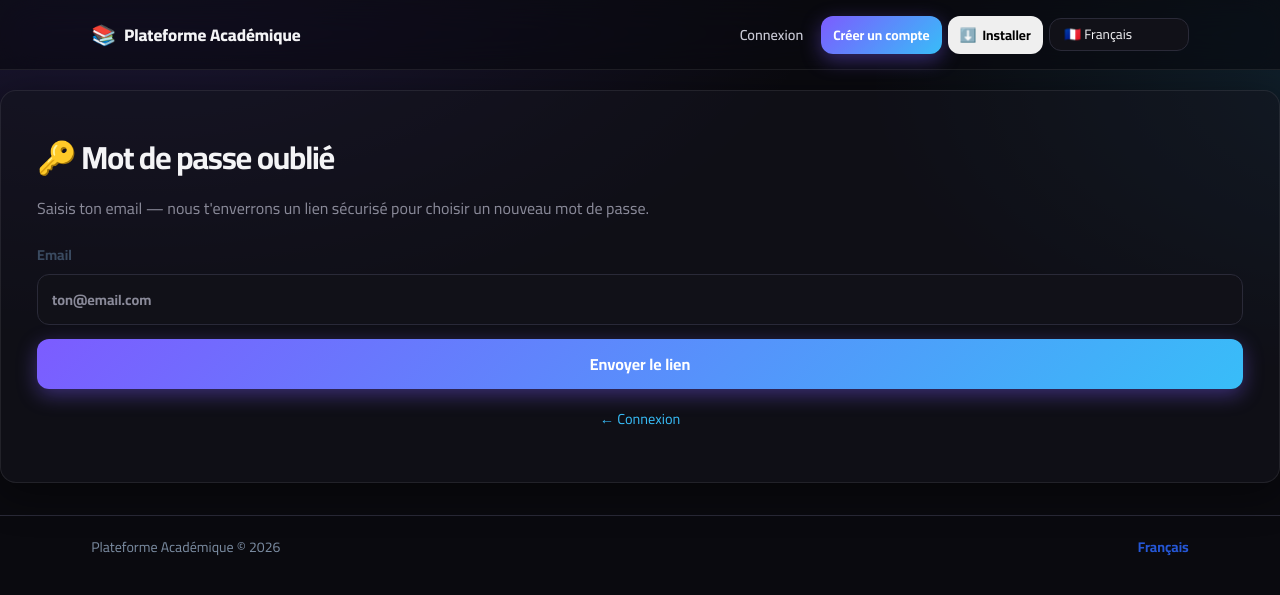
After one commit to affiyassineaffi-beep/assa, a Flask app: page /forgot-password in a window 1280 px wide. The commit adds this page. Shown: the top 595 px of the page. Run offline with Flask 3, Linux system fonts and the light colour scheme; some libraries are stand-ins or nearby versions.

Commit message:
Implement password reset and AI-powered theming based on interests
Add a password reset flow with email verification and token generation, and enhance the AI theming to accept user interests for dynamic theme creation.

Replit-Commit-Author: Agent
Replit-Commit-Session-Id: f3057fe6-954e-484d-b454-48cd092640de
Replit-Commit-Checkpoint-Type: full_checkpoint
Replit-Commit-Event-Id: 448adc3e-18f5-4c34-849b-5813d0a81d18
Replit-Commit-Screenshot-Url: https://storage.googleapis.com/screenshot-production-us-central1/0fec391b-889a-42ad-98b4-1126711e7fbd/f3057fe6-954e-484d-b454-48cd092640de/wUSigIU
Replit-Helium-Checkpoint-Created: true

````diff
--- a/main.py
+++ b/main.py
@@ -342,6 +342,41 @@ def send_verification_email(student: Student) -> bool:
     return _send_email(student.email, subject, html, text)
 
 
+def send_password_reset_email(student: Student) -> bool:
+    """Send the password-reset link via real SMTP. Returns True on success."""
+    if not student.email or not student.password_reset_token:
+        return False
+    try:
+        host = request.host_url.rstrip("/")
+    except RuntimeError:
+        host = (os.environ.get("REPLIT_DEV_DOMAIN") or "http://localhost:5000")
+        if not host.startswith("http"):
+            host = "https://" + host
+    link = f"{host}/reset-password/{student.password_reset_token}"
+    subject = "Réinitialisation du mot de passe — Plateforme Académique"
+    html = f"""
+      <div style="font-family:Cairo,system-ui,sans-serif;max-width:480px;margin:0 auto;
+                  background:#0a0a0f;color:#fafafa;padding:32px;border-radius:16px">
+        <h1 style="margin:0 0 12px">Salut {student.username} 👋</h1>
+        <p style="color:#cbd5e1;line-height:1.6">
+          Tu as demandé à réinitialiser ton mot de passe. Ce lien est
+          valable 1&nbsp;heure et ne peut être utilisé qu'une seule fois.
+          Si tu n'es pas à l'origine de la demande, ignore cet email.
+        </p>
+        <p style="text-align:center;margin:28px 0">
+          <a href="{link}"
+             style="background:linear-gradient(135deg,#7c5cff,#38bdf8);color:#fff;
+                    text-decoration:none;padding:14px 28px;border-radius:999px;
+                    font-weight:700;display:inline-block">Choisir un nouveau mot de passe</a>
+        </p>
+        <p style="color:#94a3b8;font-size:.85rem;word-break:break-all">
+          Ou colle ce lien dans ton navigateur :<br>{link}
+        </p>
+      </div>"""
+    text = f"Réinitialise ton mot de passe : {link}"
+    return _send_email(student.email, subject, html, text)
+
+
 def send_phone_otp(student: Student) -> str:
     """Generate a 6-digit OTP, store it on the student, and 'send' it via SMS.
 
@@ -499,6 +534,8 @@ def _ensure_schema():
             ("phone_otp_expires",  "ALTER TABLE students ADD COLUMN phone_otp_expires DATETIME"),
             ("gender",             "ALTER TABLE students ADD COLUMN gender VARCHAR(16)"),
             ("custom_theme",       "ALTER TABLE students ADD COLUMN custom_theme TEXT"),
+            ("password_reset_token",   "ALTER TABLE students ADD COLUMN password_reset_token VARCHAR(80)"),
+            ("password_reset_expires", "ALTER TABLE students ADD COLUMN password_reset_expires DATETIME"),
         ]:
             if col not in scols:
                 db.session.execute(text(ddl))
@@ -596,7 +633,12 @@ def register():
         if gender not in {"female", "male", "other"}:
             gender = "other"
 
-        # Optional photo upload → AI-generated personal theme
+        # AI-generated personal theme:
+        #   1) If a photo was uploaded, analyze it directly.
+        #   2) Else, if an "interest" was provided, web-search inspiration
+        #      images and let Gemini design a theme from them.
+        #   3) Else, use the gender default.
+        interest = (request.form.get("interest") or "").strip()
         theme_obj = dict(DEFAULT_THEMES.get(gender, DEFAULT_THEMES["other"]))
         photo = request.files.get("theme_photo")
         if photo and photo.filename:
@@ -607,6 +649,11 @@ def register():
                     theme_obj = generate_theme_from_image(img_bytes, mime, gender)
             except Exception as exc:
                 print(f"[theme] upload failed: {exc}", flush=True)
+        elif interest:
+            try:
+                theme_obj = generate_theme_from_interest(interest, gender)
+            except Exception as exc:
+                print(f"[theme] interest gen failed: {exc}", flush=True)
 
         student = Student(
             username=username, email=email,
@@ -674,6 +721,57 @@ def verify_email(token: str):
     save_session(student)
     flash("Email vérifié ! Bienvenue 🎉", "success")
     return redirect(url_for("dashboard"))
+
+
+# ─── Password Reset (Forgot Password) ────────────────────────────────────────
+@app.route("/forgot-password", methods=["GET", "POST"])
+def forgot_password():
+    sent = False
+    email = ""
+    if request.method == "POST":
+        email = (request.form.get("email") or "").strip().lower()
+        if email and "@" in email:
+            student = Student.query.filter_by(email=email).first()
+            if student:
+                student.password_reset_token = secrets.token_urlsafe(32)
+                student.password_reset_expires = datetime.utcnow() + timedelta(hours=1)
+                db.session.commit()
+                # Best-effort send. We never reveal whether the email exists.
+                try:
+                    send_password_reset_email(student)
+                except Exception as exc:
+                    print(f"[reset] email send failed: {exc}", flush=True)
+            sent = True
+    return render_template("forgot_password.html", sent=sent, email=email)
+
+
+@app.route("/reset-password/<token>", methods=["GET", "POST"])
+def reset_password(token: str):
+    student = Student.query.filter_by(password_reset_token=token).first()
+    valid = bool(student and student.password_reset_expires
+                 and student.password_reset_expires > datetime.utcnow())
+    if not valid:
+        flash("Lien de réinitialisation invalide ou expiré.", "error")
+        return redirect(url_for("forgot_password"))
+
+    if request.method == "POST":
+        new_pw = request.form.get("password", "")
+        confirm = request.form.get("confirm", "")
+        if len(new_pw) < 4:
+            flash(t("err_password_short"), "error")
+        elif new_pw != confirm:
+            flash("Les deux mots de passe ne correspondent pas.", "error")
+        else:
+            student.password_hash = generate_password_hash(new_pw)
+            student.password_reset_token = None
+            student.password_reset_expires = None
+            # A successful reset implicitly verifies the email
+            student.email_verified = 1
+            student.is_active = 1
+            db.session.commit()
+            flash("Mot de passe mis à jour. Tu peux te connecter.", "success")
+            return redirect(url_for("login"))
+    return render_template("reset_password.html", token=token)
 
 
 @app.route("/verify-email/resend", methods=["POST"])
@@ -1454,6 +1552,79 @@ def _normalize_theme(raw: dict, gender: str) -> dict:
     return out
 
 
+def _fetch_web_images(query: str, count: int = 3) -> list[tuple[bytes, str]]:
+    """Fetch a few inspiration images for the user's interest from free image
+    services. Returns a list of (bytes, mime_type) — empty list on failure.
+
+    Tries loremflickr.com (Flickr CC-licensed photos). No API key required.
+    """
+    out: list[tuple[bytes, str]] = []
+    if not query:
+        return out
+    q = re.sub(r"[^A-Za-z0-9, ]", "", query).strip().replace(" ", ",") or "abstract"
+    sources = [
+        f"https://loremflickr.com/600/400/{q}?lock={i}" for i in range(1, count + 1)
+    ]
+    for url in sources:
+        try:
+            r = requests.get(url, timeout=8, allow_redirects=True,
+                             headers={"User-Agent": "SSAS-Theme/1.0"})
+            if r.status_code == 200 and r.content and len(r.content) > 1024:
+                ctype = r.headers.get("Content-Type", "image/jpeg").split(";")[0].strip()
+                if ctype.startswith("image/"):
+                    out.append((r.content, ctype))
+        except Exception as exc:
+            print(f"[theme] web image fetch failed for {url}: {exc}", flush=True)
+    return out
+
+
+def generate_theme_from_interest(interest: str, gender: str) -> dict:
+    """AI-enhanced theme: search the web for images matching the user's interest,
+    feed them to Gemini Vision, and return a custom theme.
+
+    Falls back to gender defaults if web fetch or Gemini fails.
+    """
+    base = DEFAULT_THEMES.get(gender, DEFAULT_THEMES["other"])
+    interest = (interest or "").strip()
+    if not interest:
+        return dict(base)
+
+    images = _fetch_web_images(interest, count=3)
+    if not images or not _gemini_ready():
+        return dict(base)
+
+    deco_hint = ("hearts, butterflies, floral or stars" if gender == "female"
+                 else "grid, geometric or waves" if gender == "male"
+                 else "any tasteful decoration")
+    prompt = (
+        f"The user (gender: {gender or 'unspecified'}) is interested in: "
+        f"\"{interest}\". Analyze the mood, dominant colors and aesthetic of "
+        "the attached inspiration images and design ONE cohesive UI color "
+        "theme that captures that vibe. Prefer decorations like " + deco_hint
+        + ". Return ONLY a compact JSON object (no markdown, no comments) "
+        'with exactly these keys: {"primary":"#hex","accent":"#hex",'
+        '"bg":"#hex","surface":"#hex","text":"#hex","muted":"#hex",'
+        '"decoration":"<one of: hearts, butterflies, floral, grid, waves, '
+        'stars, geometric, none>"}. Use 6-digit hex colors. Ensure text is '
+        "readable on bg/surface."
+    )
+    try:
+        model = genai.GenerativeModel(GEMINI_MODEL)
+        parts: list = [prompt]
+        for img_bytes, mime in images:
+            parts.append({"mime_type": mime, "data": img_bytes})
+        resp = model.generate_content(parts)
+        txt = (getattr(resp, "text", "") or "").strip()
+        txt = re.sub(r"^```(?:json)?|```$", "", txt, flags=re.MULTILINE).strip()
+        data = _json.loads(txt)
+        if not isinstance(data, dict):
+            raise ValueError("not a dict")
+        return _normalize_theme(data, gender)
+    except Exception as exc:
+        print(f"[theme] interest-based generation failed: {exc}", flush=True)
+        return dict(base)
+
+
 def generate_theme_from_image(image_bytes: bytes, mime_type: str,
                               gender: str) -> dict:
     """Use Gemini Vision to extract a custom theme from a user-uploaded image.
@@ -1792,22 +1963,26 @@ def settings_page():
             db.session.commit()
             flash(t("success_profile"), "success")
         elif action == "regen_theme":
-            # Regenerate the AI personal theme from a freshly uploaded image
+            # Regenerate the AI personal theme from a fresh photo OR from an
+            # interest keyword (which triggers a web image search + analysis)
             new_gender = (request.form.get("gender") or student.gender or "other").lower()
             if new_gender not in {"female", "male", "other"}:
                 new_gender = "other"
             student.gender = new_gender
+            interest = (request.form.get("interest") or "").strip()
             photo = request.files.get("theme_photo")
             theme_obj = dict(DEFAULT_THEMES.get(new_gender, DEFAULT_THEMES["other"]))
-            if photo and photo.filename:
-                try:
+            try:
+                if photo and photo.filename:
                     img_bytes = photo.read()
                     if img_bytes:
                         mime = photo.mimetype or "image/jpeg"
                         theme_obj = generate_theme_from_image(img_bytes, mime, new_gender)
-                except Exception as exc:
-                    print(f"[theme] regen failed: {exc}", flush=True)
-                    flash("Analyse de l'image impossible — thème par défaut appliqué.", "error")
+                elif interest:
+                    theme_obj = generate_theme_from_interest(interest, new_gender)
+            except Exception as exc:
+                print(f"[theme] regen failed: {exc}", flush=True)
+                flash("Analyse impossible — thème par défaut appliqué.", "error")
             student.custom_theme = _json.dumps(theme_obj)
             db.session.commit()
             flash("✨ Thème personnel mis à jour.", "success")
--- a/models.py
+++ b/models.py
@@ -26,6 +26,8 @@ class Student(db.Model):
     phone_verified = db.Column(db.Integer, nullable=False, default=0)
     phone_otp = db.Column(db.String(8), nullable=True)
     phone_otp_expires = db.Column(db.DateTime, nullable=True)
+    password_reset_token = db.Column(db.String(80), nullable=True, index=True)
+    password_reset_expires = db.Column(db.DateTime, nullable=True)
 
     educational_level = db.Column(db.String(60), nullable=True)
     section = db.Column(db.String(60), nullable=True)
--- a/templates/base.html
+++ b/templates/base.html
@@ -131,9 +131,15 @@
       {% endif %}
       <button id="pwa-install-btn" class="btn btn-ghost btn-sm" hidden
               title="Installer l'application">⬇️ <span class="hide-sm">Installer</span></button>
-      {% set FLAGS = {'fr':'🇫🇷','ar':'🇹🇳','en':'🇬🇧','es':'🇪🇸','de':'🇩🇪',
-                       'it':'🇮🇹','pt':'🇵🇹','tr':'🇹🇷','ru':'🇷🇺','zh':'🇨🇳',
-                       'ja':'🇯🇵','hi':'🇮🇳'} %}
+      {% set FLAGS = {
+        'fr':'🇫🇷','ar':'🇹🇳','en':'🇬🇧','es':'🇪🇸','pt':'🇵🇹','de':'🇩🇪',
+        'it':'🇮🇹','nl':'🇳🇱','pl':'🇵🇱','ro':'🇷🇴','ru':'🇷🇺','uk':'🇺🇦',
+        'tr':'🇹🇷','el':'🇬🇷','sv':'🇸🇪','no':'🇳🇴','da':'🇩🇰','fi':'🇫🇮',
+        'cs':'🇨🇿','hu':'🇭🇺','he':'🇮🇱','fa':'🇮🇷','ur':'🇵🇰','hi':'🇮🇳',
+        'bn':'🇧🇩','ta':'🇮🇳','th':'🇹🇭','vi':'🇻🇳','id':'🇮🇩','ms':'🇲🇾',
+        'tl':'🇵🇭','zh':'🇨🇳','ja':'🇯🇵','ko':'🇰🇷','sw':'🇰🇪','am':'🇪🇹',
+        'ha':'🇳🇬'
+      } %}
       <select id="lang-picker" class="lang-picker"
               aria-label="{{ t('language') }}"
               onchange="window.location.href='{{ url_for('set_lang', lang='__L__') }}'.replace('__L__', this.value)">
--- /dev/null
+++ b/templates/forgot_password.html
@@ -0,0 +1,38 @@
+{% extends "base.html" %}
+{% block title %}Mot de passe oublié · {{ t('app_name') }}{% endblock %}
+{% block content %}
+<div class="auth-wrap">
+  <div class="auth-card glass">
+    <h1 class="auth-title">🔑 Mot de passe oublié</h1>
+
+    {% if sent %}
+      <p class="muted">
+        Si un compte existe pour <strong>{{ email }}</strong>, un lien de
+        réinitialisation vient d'être envoyé. Vérifie ta boîte mail (et tes
+        spams). Le lien est valable 1 heure.
+      </p>
+      <p style="text-align:center;margin-top:24px">
+        <a href="{{ url_for('login') }}" class="btn btn-primary">Retour à la connexion</a>
+      </p>
+    {% else %}
+      <p class="muted">
+        Saisis ton email — nous t'enverrons un lien sécurisé pour choisir
+        un nouveau mot de passe.
+      </p>
+      <form method="post" class="form" style="margin-top:18px">
+        <label class="field span-2">
+          <span>Email</span>
+          <input type="email" name="email" required autocomplete="email"
+                 placeholder="ton@email.com" value="{{ email }}"/>
+        </label>
+        <button type="submit" class="btn btn-primary btn-full span-2">
+          Envoyer le lien
+        </button>
+      </form>
+      <p class="auth-footer">
+        <a href="{{ url_for('login') }}">← {{ t('login') }}</a>
+      </p>
+    {% endif %}
+  </div>
+</div>
+{% endblock %}
--- a/templates/login.html
+++ b/templates/login.html
@@ -25,6 +25,9 @@
       <button type="submit" class="btn btn-primary btn-full">{{ t('login') }}</button>
     </form>
 
+    <p class="auth-footer" style="margin-top:8px">
+      <a href="{{ url_for('forgot_password') }}">🔑 Mot de passe oublié ?</a>
+    </p>
     <p class="auth-footer">{{ t('no_account') }}<a href="{{ url_for('register') }}">{{ t('create_one') }}</a></p>
   </div>
 </div>
````
Also changed, not shown: templates/register.html (+8 -1 lines), templates/reset_password.html (added, +29 -0 lines), templates/settings.html (+9 -2 lines), data/academic_platform.db.
